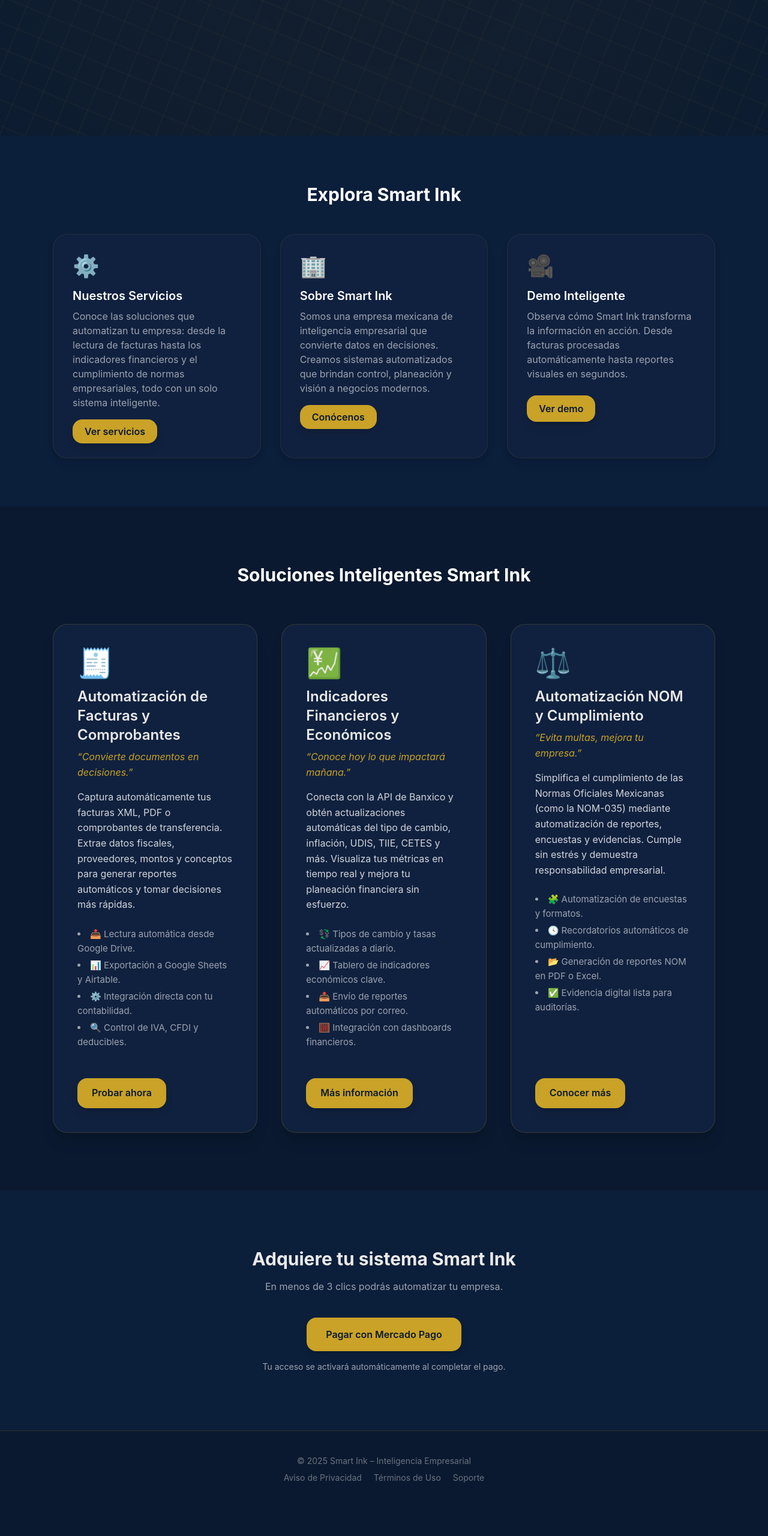
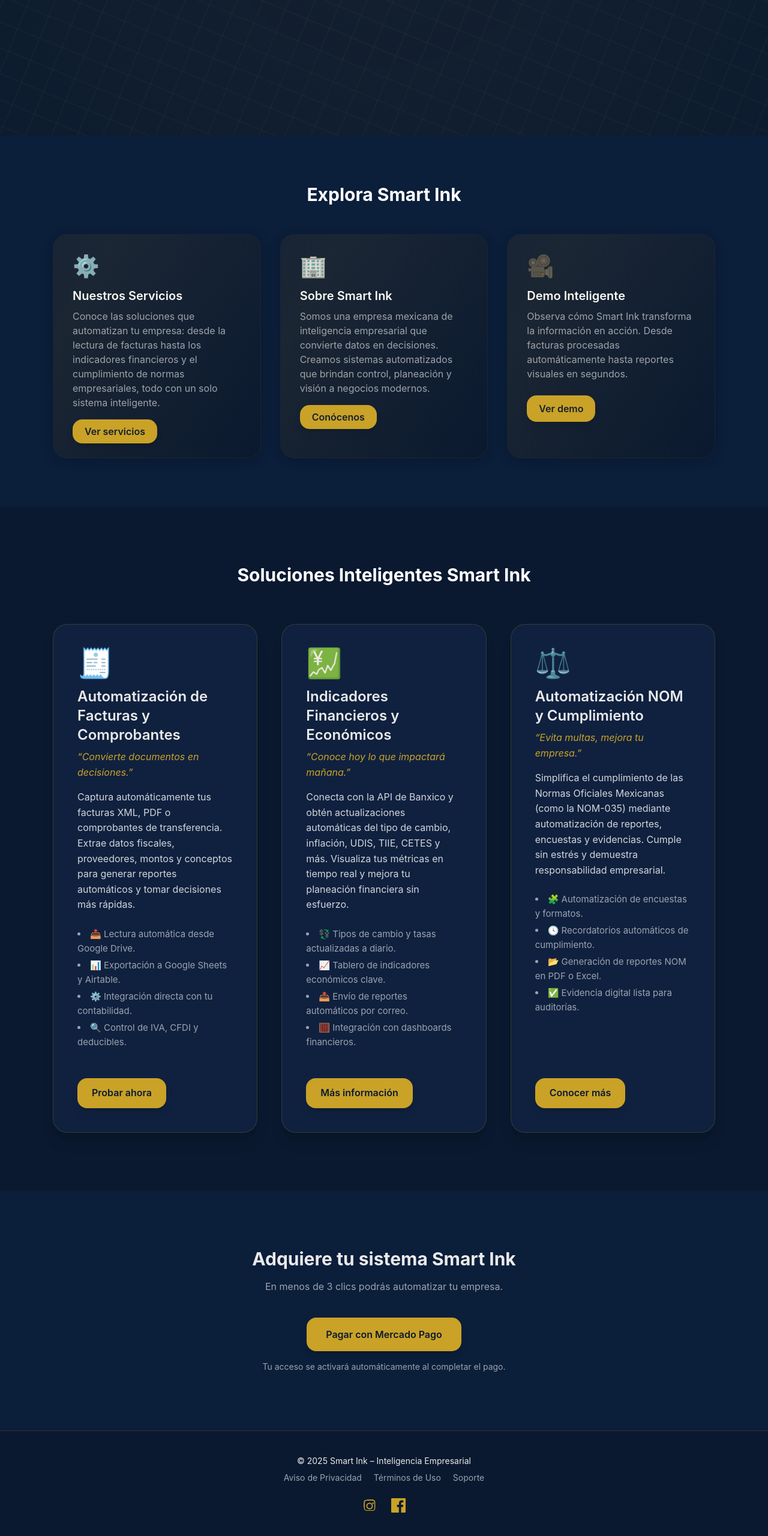
Before and after one commit to Smart-Ink/Website, a plain HTML site: page index.html in a window 1280 px wide. Shown: the part 574-3134 px from the top of the page at 60% size. Before the commit the page ends 3087 px from the top, so only its background shows below. Drawn offline with nearby package versions, Linux system fonts and the light colour scheme.

Commit message:
style details

```diff
--- a/index.html
+++ b/index.html
@@ -45,7 +45,7 @@
       <nav class="space-x-6 text-sm uppercase tracking-wider">
         <a href="#inicio" class="hover:text-[#C9A227]">Inicio</a>
         <a href="#soluciones" class="hover:text-[#C9A227]">Soluciones</a>
-        <a href="#soporte" class="hover:text-[#C9A227]">Soporte</a>
+        <a href="#footer" class="hover:text-[#C9A227]">Soporte</a>
         <a href="#comprar" class="text-[#C9A227] font-semibold">Comprar</a>
       </nav>
     </div>
@@ -95,8 +95,42 @@
 
   <div class="max-w-6xl mx-auto px-6 grid md:grid-cols-3 gap-8 text-left">
 
+<style>
+  /* 🌙 Overview card subtle style */
+.overview-card {
+  background: linear-gradient(145deg, #0D1C36 0%, #0A192F 100%);
+  border: 1px solid rgba(201, 162, 39, 0.08);
+  box-shadow: 0 4px 20px rgba(0, 0, 0, 0.2);
+  transition: all 0.4s ease;
+  position: relative;
+  overflow: hidden;
+}
+
+.overview-card:hover {
+  transform: translateY(-4px);
+  border-color: rgba(201, 162, 39, 0.25);
+  box-shadow: 0 0 15px rgba(201, 162, 39, 0.15);
+}
+
+.overview-card::before {
+  content: "";
+  position: absolute;
+  top: 0;
+  left: -100%;
+  width: 200%;
+  height: 100%;
+  background: linear-gradient(120deg, transparent, rgba(201,162,39,0.08), transparent);
+  transition: all 0.8s ease;
+}
+
+.overview-card:hover::before {
+  left: 100%;
+}
+
+</style>
+
     <!-- 1️⃣ Nuestros Servicios -->
-    <div class="bg-[#10213F] rounded-3xl p-8 shadow-lg border border-[#C9A227]/10 hover:scale-[1.02] transition">
+    <div class="overview-card bg-[#10213F] rounded-3xl p-8 shadow-lg border border-[#C9A227]/10 hover:scale-[1.02] transition">
       <div class="text-4xl mb-4">⚙️</div>
       <h3 class="text-xl font-semibold mb-2 text-white">Nuestros Servicios</h3>
       <p class="text-gray-400 mb-6">
@@ -109,7 +143,7 @@
     </div>
 
     <!-- 2️⃣ Sobre Nosotros -->
-    <div class="bg-[#10213F] rounded-3xl p-8 shadow-lg border border-[#C9A227]/10 hover:scale-[1.02] transition">
+    <div class="overview-card bg-[#10213F] rounded-3xl p-8 shadow-lg border border-[#C9A227]/10 hover:scale-[1.02] transition">
       <div class="text-4xl mb-4">🏢</div>
       <h3 class="text-xl font-semibold mb-2 text-white">Sobre Smart Ink</h3>
       <p class="text-gray-400 mb-6">
@@ -122,7 +156,7 @@
     </div>
 
     <!-- 3️⃣ Demo Inteligente possible demo of financial indicators for 3 months, add mail, etc-->
-    <div class="bg-[#10213F] rounded-3xl p-8 shadow-lg border border-[#C9A227]/10 hover:scale-[1.02] transition">
+    <div class="overview-card bg-[#10213F] rounded-3xl p-8 shadow-lg border border-[#C9A227]/10 hover:scale-[1.02] transition">
       <div class="text-4xl mb-4">🎥</div>
       <h3 class="text-xl font-semibold mb-2 text-white">Demo Inteligente</h3>
       <p class="text-gray-400 mb-6">
@@ -144,6 +178,45 @@
   <div class="max-w-6xl mx-auto px-6 grid md:grid-cols-3 gap-10 text-left items-stretch">
 
 <style>
+  .hover-glow {
+    transition: all 0.4s ease;
+  }
+
+  .hover-glow:hover {
+    box-shadow: 0 0 20px rgba(201, 162, 39, 0.25),
+                0 0 60px rgba(201, 162, 39, 0.15);
+    transform: translateY(-4px);
+  }
+
+  /* 🌟 Shimmer effect on footer social icons */
+.footer-icon {
+  position: relative;
+  display: inline-block;
+  color: #C9A227;
+  overflow: hidden;
+  transition: transform 0.3s ease;
+}
+
+.footer-icon::after {
+  content: "";
+  position: absolute;
+  top: 0;
+  left: -100%;
+  width: 100%;
+  height: 100%;
+  background: linear-gradient(120deg, transparent, rgba(255,255,255,0.3), transparent);
+  transition: all 0.6s ease;
+}
+
+.footer-icon:hover {
+  transform: scale(1.1);
+}
+
+.footer-icon:hover::after {
+  left: 100%;
+}
+
+
   .smart-card {
     display: flex;
     flex-direction: column;
@@ -160,7 +233,7 @@
 </style>
 
   <!-- 1️⃣ Facturas -->
-  <div class="smart-card bg-[#10213F] rounded-3xl p-10 shadow-xl border border-[#C9A227]/20 hover:scale-[1.02] transition">
+  <div class="smart-card bg-[#10213F] rounded-3xl p-10 shadow-xl border border-[#C9A227]/20 hover:scale-[1.02] transition hover-glow">
     <div class="flex-grow">
       <div class="text-5xl mb-4">🧾</div>
       <h3 class="text-2xl font-semibold mb-2">Automatización de Facturas y Comprobantes</h3>
@@ -184,7 +257,7 @@
   </div>
 
   <!-- 2️⃣ Indicadores -->
-  <div class="smart-card bg-[#10213F] rounded-3xl p-10 shadow-xl border border-[#C9A227]/20 hover:scale-[1.02] transition">
+  <div class="smart-card bg-[#10213F] rounded-3xl p-10 shadow-xl border border-[#C9A227]/20 hover:scale-[1.02] transition hover-glow">
     <div class="flex-grow">
       <div class="text-5xl mb-4">💹</div>
       <h3 class="text-2xl font-semibold mb-2">Indicadores Financieros y Económicos</h3>
@@ -208,7 +281,7 @@
   </div>
 
   <!-- 3️⃣ NOM -->
-  <div class="smart-card bg-[#10213F] rounded-3xl p-10 shadow-xl border border-[#C9A227]/20 hover:scale-[1.02] transition">
+  <div class="smart-card bg-[#10213F] rounded-3xl p-10 shadow-xl border border-[#C9A227]/20 hover:scale-[1.02] transition hover-glow">
     <div class="flex-grow">
       <div class="text-5xl mb-4">⚖️</div>
       <h3 class="text-2xl font-semibold mb-2">Automatización NOM y Cumplimiento</h3>
@@ -275,14 +348,39 @@
   </div>
 
   <!-- Footer pending social icons-->
-  <footer class="border-t border-[#C9A227]/20 py-10 bg-[#0A192F] text-center text-gray-500 text-sm relative z-10">
-    <p>© 2025 Smart Ink – Inteligencia Empresarial</p>
+  <footer id="footer" class="border-t border-[#C9A227]/20 py-10 bg-[#0A192F] text-center text-gray-400 text-sm relative z-10">
+    <p class="text-[#EAEAEA]">© 2025 Smart Ink – Inteligencia Empresarial</p>
+
+    <!-- Footer Links -->
     <div class="mt-2 space-x-4">
       <a href="#" class="hover:text-[#C9A227]">Aviso de Privacidad</a>
       <a href="#" class="hover:text-[#C9A227]">Términos de Uso</a>
       <a href="#" class="hover:text-[#C9A227]">Soporte</a>
     </div>
+
+    <!-- Social Icons -->
+    <div class="flex justify-center mt-6 space-x-6 text-[#C9A227]">
+      <!-- Instagram -->
+      <a href="https://www.instagram.com/smart_ink614?utm_source=ig_web_button_share_sheet&igsh=ZDNlZDc0MzIxNw==" target="_blank" class="footer-icon" aria-label="Instagram">
+        <svg xmlns="http://www.w3.org/2000/svg" fill="currentColor" class="w-6 h-6" viewBox="0 0 24 24">
+          <path d="M12 2.2c3.2 0 3.6 0 4.9.1 1.2.1 1.9.3 2.4.6.6.3 1 .7 1.4 1.4.3.5.5 1.2.6 2.4.1 1.3.1 1.7.1 4.9s0 3.6-.1 4.9c-.1 1.2-.3 1.9-.6 2.4-.3.6-.7 1-1.4 1.4-.5.3-1.2.5-2.4.6-1.3.1-1.7.1-4.9.1s-3.6 0-4.9-.1c-1.2-.1-1.9-.3-2.4-.6-.6-.3-1-.7-1.4-1.4-.3-.5-.5-1.2-.6-2.4C2.2 15.6 2.2 15.2 2.2 12s0-3.6.1-4.9c.1-1.2.3-1.9.6-2.4.3-.6.7-1 1.4-1.4.5-.3 1.2-.5 2.4-.6C8.4 2.2 8.8 2.2 12 2.2zm0 1.8c-3.1 0-3.5 0-4.7.1-1 .1-1.5.2-1.9.4-.5.3-.8.6-1 .9-.2.4-.3.9-.4 1.9-.1 1.2-.1 1.6-.1 4.7s0 3.5.1 4.7c.1 1 .2 1.5.4 1.9.3.5.6.8.9 1 .4.2.9.3 1.9.4 1.2.1 1.6.1 4.7.1s3.5 0 4.7-.1c1-.1 1.5-.2 1.9-.4.5-.3.8-.6 1-.9.2-.4.3-.9.4-1.9.1-1.2.1-1.6.1-4.7s0-3.5-.1-4.7c-.1-1-.2-1.5-.4-1.9-.3-.5-.6-.8-.9-1-.4-.2-.9-.3-1.9-.4-1.2-.1-1.6-.1-4.7-.1zm0 3.5a5.5 5.5 0 1 1 0 11 5.5 5.5 0 0 1 0-11zm0 1.8a3.7 3.7 0 1 0 0 7.4 3.7 3.7 0 0 0 0-7.4zm5.8-2.3a1.3 1.3 0 1 1 0 2.6 1.3 1.3 0 0 1 0-2.6z"/>
+        </svg>
+      </a>
+      <!-- Facebook -->
+      <a href="https://www.facebook.com/share/1BadeDfRgd/" target="_blank" class="footer-icon" aria-label="Facebook">
+        <svg xmlns="http://www.w3.org/2000/svg" fill="currentColor" class="w-6 h-6" viewBox="0 0 24 24">
+          <path d="M22.675 0H1.325A1.32 1.32 0 0 0 0 1.325v21.351C0 23.406.594 24 1.325 24h11.49V14.708h-3.13v-3.62h3.13V8.41c0-3.1 1.894-4.788 4.66-4.788 1.325 0 2.464.1 2.797.143v3.24h-1.918c-1.505 0-1.797.717-1.797 1.766v2.316h3.59l-.468 3.62h-3.122V24h6.12A1.32 1.32 0 0 0 24 22.675V1.325A1.32 1.32 0 0 0 22.675 0z"/>
+        </svg>
+      </a>
+      <!-- LinkedIn --
+      <a href="https://linkedin.com" target="_blank" class="hover:opacity-80" aria-label="LinkedIn">
+        <svg xmlns="http://www.w3.org/2000/svg" fill="currentColor" class="w-6 h-6" viewBox="0 0 24 24">
+          <path d="M22.23 0H1.77C.79 0 0 .8 0 1.78v20.44C0 23.2.79 24 1.77 24h20.46c.98 0 1.77-.8 1.77-1.78V1.78C24 .8 23.21 0 22.23 0zM7.12 20.45H3.56V9h3.56v11.45zM5.34 7.63c-1.14 0-2.06-.93-2.06-2.06S4.2 3.5 5.34 3.5 7.4 4.43 7.4 5.56 6.48 7.63 5.34 7.63zM20.45 20.45h-3.55v-5.59c0-1.33-.02-3.03-1.85-3.03-1.86 0-2.14 1.45-2.14 2.94v5.68h-3.56V9h3.42v1.56h.05c.48-.9 1.65-1.85 3.4-1.85 3.63 0 4.3 2.39 4.3 5.49v6.25z"/>
+        </svg>
+      </a-->
+    </div>
   </footer>
+
 
   <script>
     const modal = document.getElementById('modal');
```
